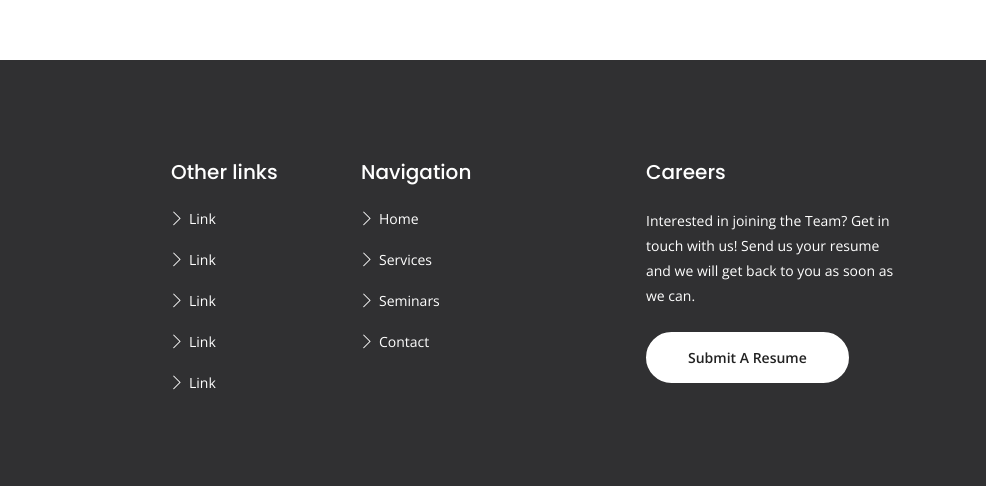
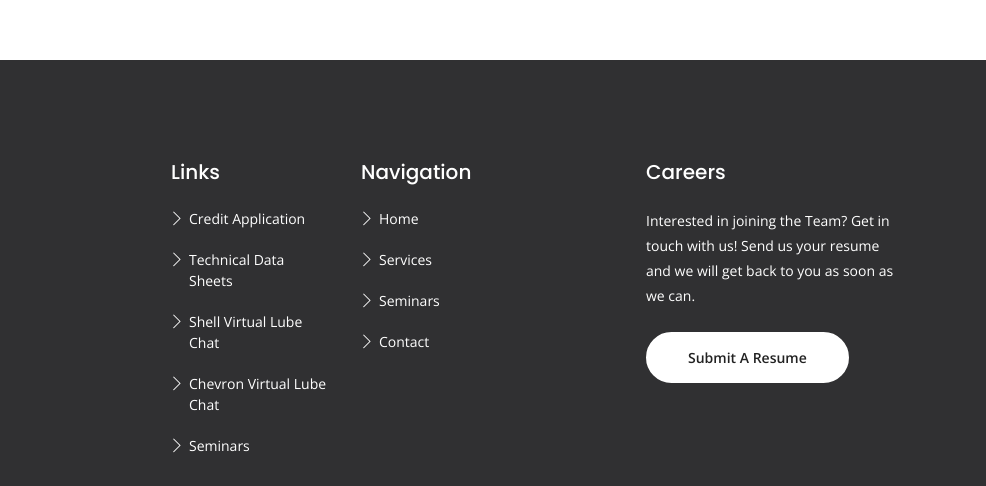
Before and after one commit to jdruckle/team-petroleum-website, a plain HTML site: page serviceAutomotive.html in a window 1280 px wide. Shown: the part 1778-2264 px from the top of the page, 294-1280 px from the left. Drawn offline with nearby package versions, Linux system fonts and the light colour scheme.

Commit message:
Updated footers

```diff
--- a/serviceAutomotive.html
+++ b/serviceAutomotive.html
@@ -212,22 +212,22 @@
               </div>
               <!-- footer links -->
               <div class="col-lg-2 col-md-4 col-6">
-            <h4 class="text-white mb-4">Other links</h4>
+                <h4 class="text-white mb-4">Links</h4>
                 <ul class="footer-links">
                   <li>
-                <a href="#">Link</a>
+                    <a href="documents/CREDIT APPLICATION FORM.doc">Credit Application</a>
                   </li>
                   <li>
-                <a href="#">Link</a>
+                    <a href="#">Technical Data Sheets</a>
                   </li>
                   <li>
-                <a href="#">Link</a>
+                    <a href="https://www.shell.us/business-customers/lubricants-for-business/shell-expertise/lubrication-services-for-your-industry/shell-lubechat.html">Shell Virtual Lube Chat</a>
                   </li>
                   <li>
-                <a href="#">Link</a>
+                    <a href="https://www.chevronlubricants.com">Chevron Virtual Lube Chat</a>
                   </li>
                   <li>
-                <a href="#">Link</a>
+                    <a href="seminars.html">Seminars</a>
                   </li>
                 </ul>
               </div>
@@ -239,7 +239,7 @@
                     <a href="index.html">Home</a>
                   </li>
                   <li>
-                <a href="services.html">Services</a>
+                    <a href="index.html#services">Services</a>
                   </li>
                   <li>
                     <a href="seminars.html">Seminars</a>
@@ -266,7 +266,7 @@
             <div class="row">
               <div class="col-lg-6 col-md-5">
                 <p class="text-white text-center text-md-left">
-              <span class="text-primary">Team Petroleum</span> &copy; 2019 All Right Reserved<br><a class="backlink" href="https://bluebisonweb.com">Website by Blue Bison Web</a></p></p>
+                  <span class="text-primary">Team Petroleum</span> &copy; 2019 All Right Reserved<br><a class="backlink" href="https://bluebisonweb.com">Website by Blue Bison Web</a></p>
                 </div>
                 <div class="col-lg-6 col-md-7">
                   <ul class="list-inline text-center text-md-right">
```
Also changed, not shown: contact.html (+8 -8 lines), index.html (+1 -1 lines), seminars.html (+8 -8 lines), serviceConstruction.html (+7 -7 lines). Lines whose indentation alone changed are shown as unchanged.
